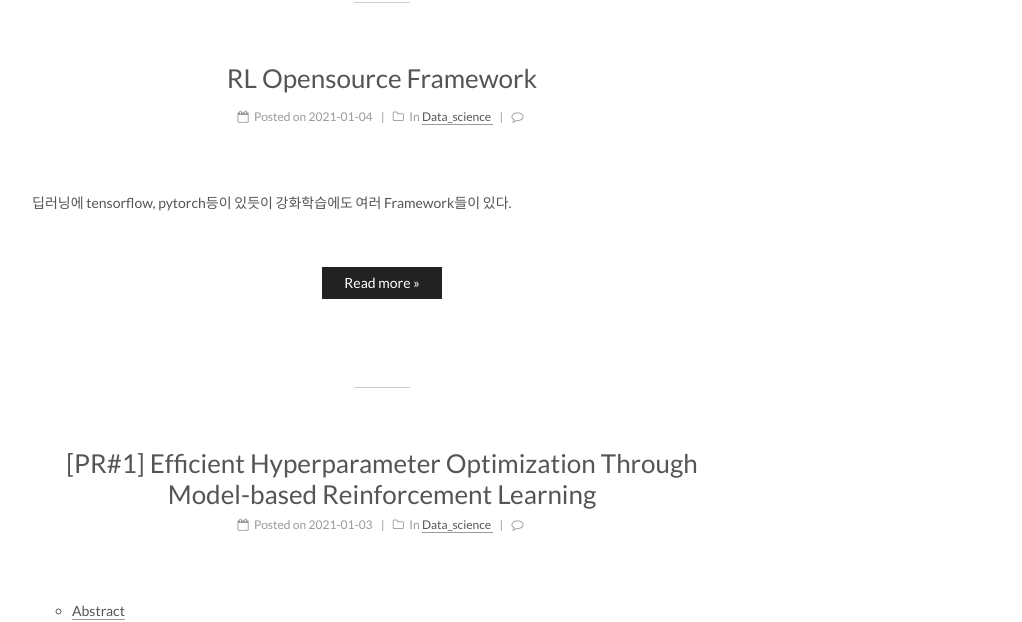
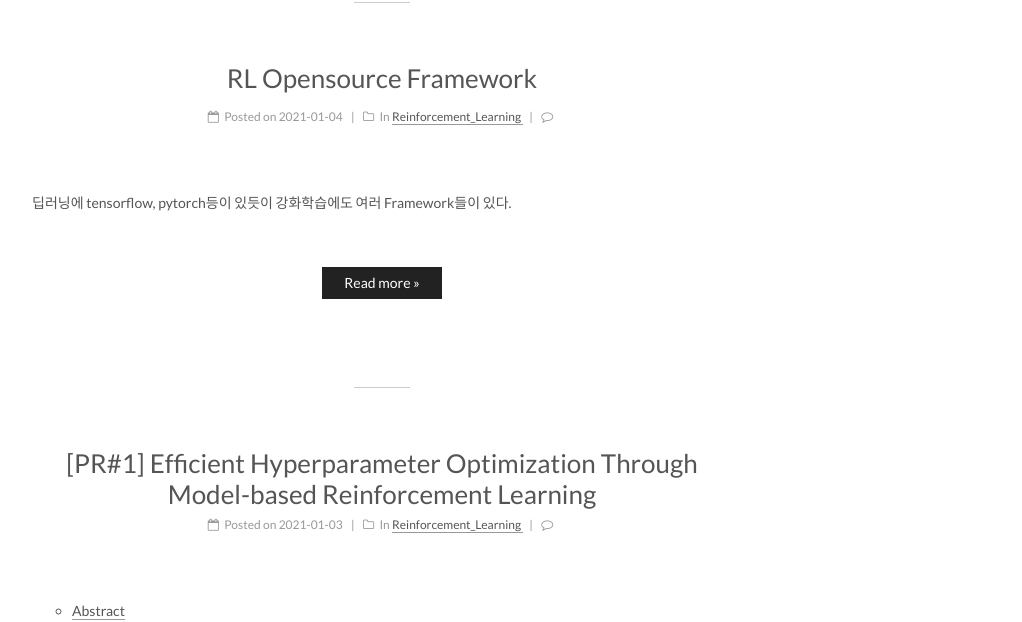
Before and after one commit to deepwonwoo/deepwonwoo.github.io, a Jekyll site: the page built from index.html, in a window 1280 px wide. Shown: the part 1231-1853 px from the top of the page, without its empty margins (258-1280 px from the left). Built offline with Jekyll 4.4.1, drawn with Linux system fonts in a browser that asks for light colours; the list of posts is cut into pages by our own code; comment, search, counter and statistics services are not loaded.

Commit message:
categories update

```diff
--- a/_posts/2021-01-03-[PR#1]Efficient-Hyperparameter-Optimization-Through-Model-based-Reinforcement-Learning.md
+++ b/_posts/2021-01-03-[PR#1]Efficient-Hyperparameter-Optimization-Through-Model-based-Reinforcement-Learning.md
@@ -2,7 +2,7 @@
 layout: post
 title: "[PR#1] Efficient Hyperparameter Optimization Through Model-based Reinforcement Learning"
 date: 2021-01-03
-categories: Data_science
+categories: Reinforcement_Learning
 tags: [Reinforcement Learning, Hyperparameter, Paper]
 ---
 
--- a/_posts/2021-01-04-RL-Opensource-Framework.md
+++ b/_posts/2021-01-04-RL-Opensource-Framework.md
@@ -2,7 +2,7 @@
 layout: post
 title: "RL Opensource Framework"
 date: 2021-01-04
-categories: Data_science
+categories: Reinforcement_Learning
 tags: [Reinforcement Learning, Opensource, Framework]
 ---
 
```
